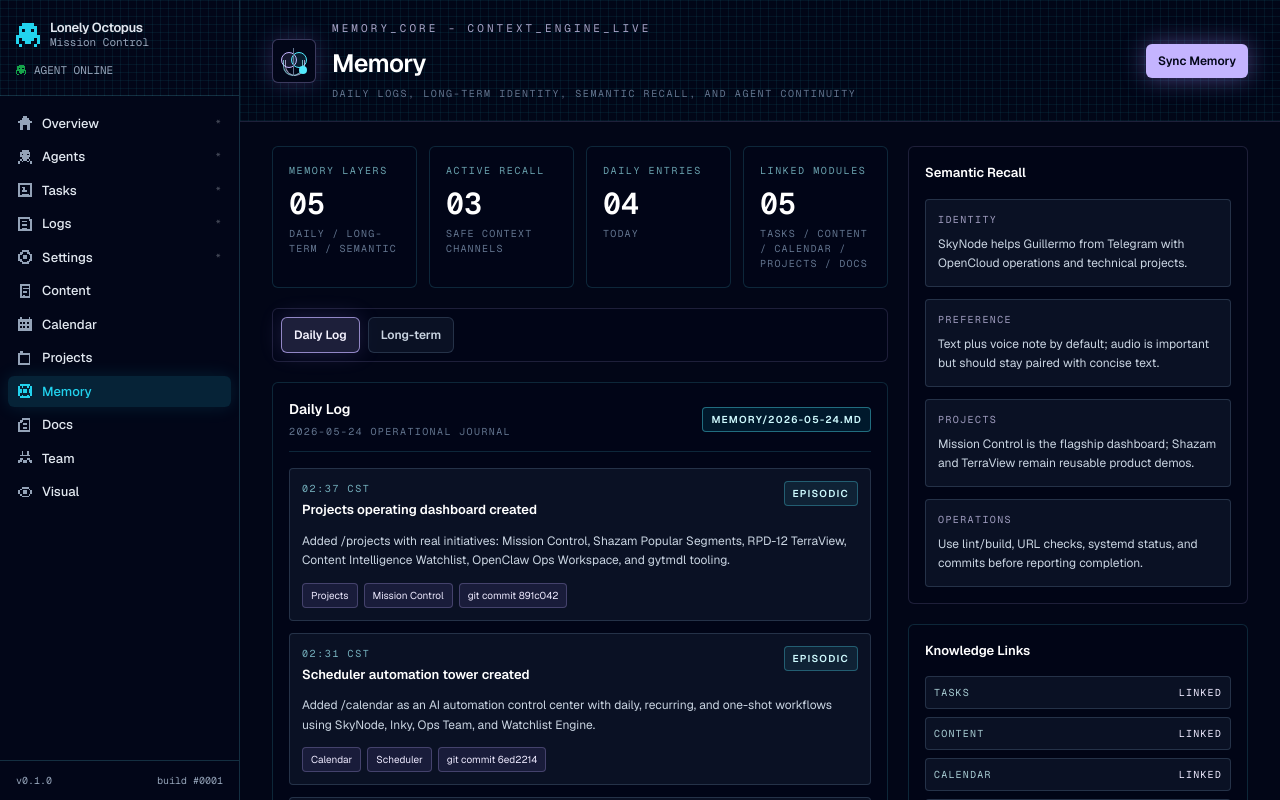
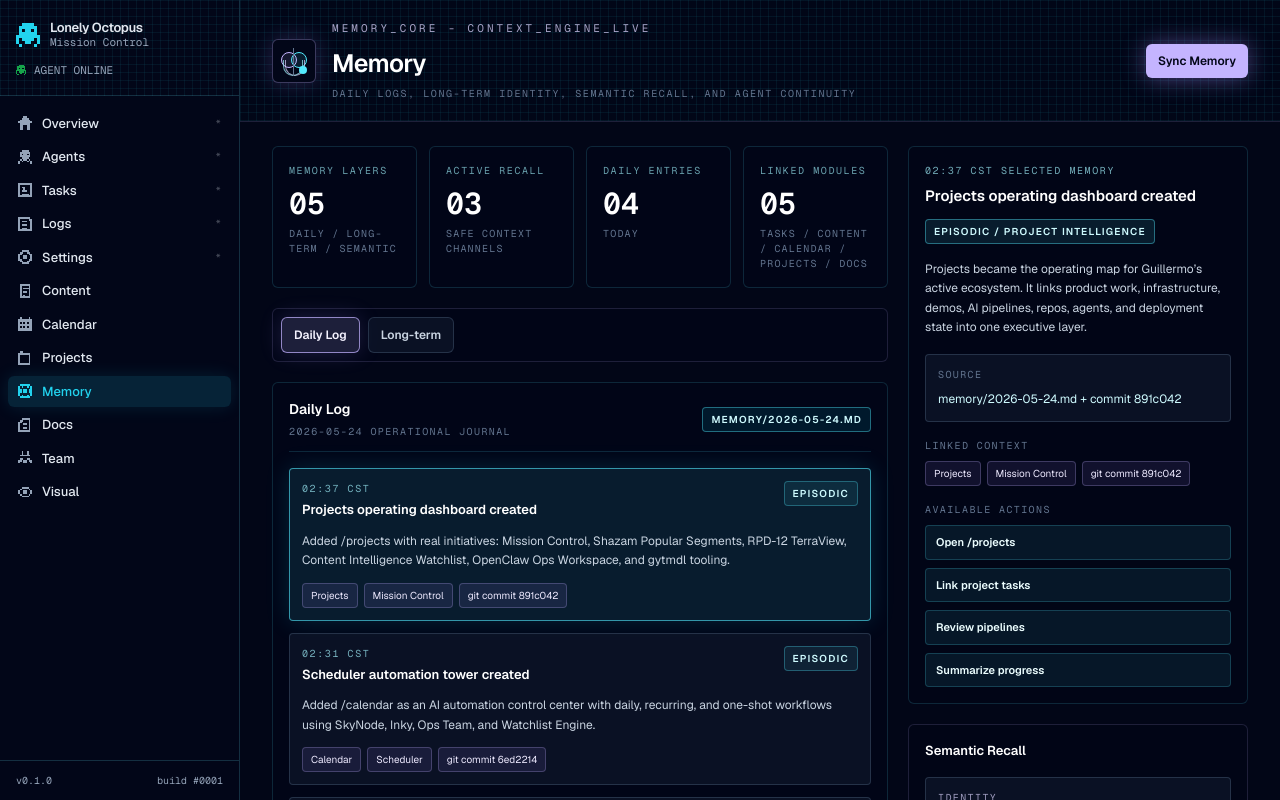
Before and after one commit to jesustorres-code/mission-control, a Next.js app: page /memory in a window 1280 px wide. Shown: the top 800 px of the page. Built offline with nearby package versions, Linux system fonts and the light colour scheme.

Commit message:
Add daily log detail selection

```diff
--- a/src/app/memory/page.tsx
+++ b/src/app/memory/page.tsx
@@ -3,6 +3,16 @@
 import { useMemo, useState } from 'react';
 
 type MemoryTab = 'Daily Log' | 'Long-term';
+type DailyLogEntry = {
+  time: string;
+  title: string;
+  body: string;
+  detail: string;
+  source: string;
+  memoryType: string;
+  links: string[];
+  actions: string[];
+};
 type MemoryLayer = {
   name: string;
   description: string;
@@ -10,30 +20,50 @@ type MemoryLayer = {
   linked: string[];
 };
 
-const DAILY_LOG = [
+const DAILY_LOG: DailyLogEntry[] = [
   {
     time: '02:37',
     title: 'Projects operating dashboard created',
     body: 'Added /projects with real initiatives: Mission Control, Shazam Popular Segments, RPD-12 TerraView, Content Intelligence Watchlist, OpenClaw Ops Workspace, and gytmdl tooling.',
+    detail:
+      'Projects became the operating map for Guillermo’s active ecosystem. It links product work, infrastructure, demos, AI pipelines, repos, agents, and deployment state into one executive layer.',
+    source: 'memory/2026-05-24.md + commit 891c042',
+    memoryType: 'episodic / project intelligence',
     links: ['Projects', 'Mission Control', 'git commit 891c042'],
+    actions: ['Open /projects', 'Link project tasks', 'Review pipelines', 'Summarize progress'],
   },
   {
     time: '02:31',
     title: 'Scheduler automation tower created',
     body: 'Added /calendar as an AI automation control center with daily, recurring, and one-shot workflows using SkyNode, Inky, Ops Team, and Watchlist Engine.',
+    detail:
+      'Scheduler models temporal automation as runnable workflows instead of calendar blocks. It captures cron logic, recurrence, agents, channels, next-run indicators, and operational actions.',
+    source: 'memory/2026-05-24.md + commit 6ed2214',
+    memoryType: 'episodic / procedural',
     links: ['Calendar', 'Scheduler', 'git commit 6ed2214'],
+    actions: ['Open /calendar', 'Inspect workflows', 'Run manually', 'Review logs'],
   },
   {
     time: '02:19',
     title: 'Content Watchlist launched',
     body: 'Added /content with Topic Watchlist, Content Ideas, scoring, urgency tiers, semantic tags, connected sources, and single-column signal cards.',
+    detail:
+      'Watchlist is the content intelligence layer. It ranks signals from Guillermo’s own projects, conversations, repos, deployments, memory, and agent work instead of using generic example topics.',
+    source: 'memory/2026-05-24.md + commits 62c7cc6 / 4806b62',
+    memoryType: 'episodic / semantic',
     links: ['Content', 'Watchlist', 'git commits 62c7cc6 / 4806b62'],
+    actions: ['Open /content', 'Generate ideas', 'Re-score signals', 'Link to tasks'],
   },
   {
     time: '01:45',
     title: 'Mission Control deployed',
     body: 'Cloned jesustorres-code/mission-control, installed dependencies, fixed Turbopack root, built production app, and served it through systemd plus Cloudflare Tunnel.',
+    detail:
+      'This is the root deployment event for the current Mission Control workstream. The app runs locally on Next.js through a systemd user service and is exposed through a Cloudflare quick tunnel.',
+    source: 'memory/2026-05-24.md + deployment checks',
+    memoryType: 'episodic / infrastructure',
     links: ['Next.js', 'Cloudflare Tunnel', 'systemd'],
+    actions: ['Check public URL', 'Restart service', 'Review git state', 'Audit dependencies'],
   },
 ];
 
@@ -109,7 +139,15 @@ function Pill({ children, className = '' }: { children: React.ReactNode; classNa
   );
 }
 
-function MarkdownPanel({ tab }: { tab: MemoryTab }) {
+function MarkdownPanel({
+  tab,
+  selectedEntry,
+  onSelectEntry,
+}: {
+  tab: MemoryTab;
+  selectedEntry: DailyLogEntry;
+  onSelectEntry: (entry: DailyLogEntry) => void;
+}) {
   if (tab === 'Long-term') {
     return (
       <section className="rounded-md border border-violet-300/15 bg-slate-950/72 p-4">
@@ -138,7 +176,17 @@ function MarkdownPanel({ tab }: { tab: MemoryTab }) {
       </div>
       <div className="mt-4 space-y-3">
         {DAILY_LOG.map((entry) => (
-          <article key={entry.title} className="rounded border border-slate-700/70 bg-slate-900/70 p-3">
+          <button
+            key={entry.title}
+            type="button"
+            onClick={() => onSelectEntry(entry)}
+            className={[
+              'block w-full rounded border p-3 text-left transition',
+              selectedEntry.title === entry.title
+                ? 'border-cyan-300/60 bg-cyan-300/10 shadow-[0_0_24px_rgba(34,211,238,0.16)]'
+                : 'border-slate-700/70 bg-slate-900/70 hover:border-cyan-300/35 hover:bg-cyan-300/5',
+            ].join(' ')}
+          >
             <div className="flex flex-wrap items-start justify-between gap-3">
               <div>
                 <p className="mono text-[10px] uppercase tracking-[0.16em] text-cyan-200/70">{entry.time} CST</p>
@@ -154,8 +202,55 @@ function MarkdownPanel({ tab }: { tab: MemoryTab }) {
                 </span>
               ))}
             </div>
-          </article>
+          </button>
         ))}
+      </div>
+    </section>
+  );
+}
+
+function DailyLogDetail({ entry }: { entry: DailyLogEntry }) {
+  return (
+    <section className="rounded-md border border-cyan-300/15 bg-slate-950/70 p-4">
+      <div className="flex flex-wrap items-start justify-between gap-3">
+        <div>
+          <p className="mono text-[10px] uppercase tracking-[0.16em] text-cyan-200/70">{entry.time} CST selected memory</p>
+          <h2 className="mt-2 text-[15px] font-semibold leading-snug text-white">{entry.title}</h2>
+        </div>
+        <Pill className="border-cyan-300/40 bg-cyan-300/10 text-cyan-100">{entry.memoryType}</Pill>
+      </div>
+
+      <p className="mt-4 text-[12px] leading-relaxed text-slate-300">{entry.detail}</p>
+
+      <div className="mt-4 rounded border border-slate-700/70 bg-slate-900/70 p-3">
+        <p className="mono text-[10px] uppercase tracking-[0.14em] text-slate-500">Source</p>
+        <p className="mt-2 text-[12px] leading-relaxed text-cyan-100">{entry.source}</p>
+      </div>
+
+      <div className="mt-4">
+        <p className="mono text-[10px] uppercase tracking-[0.14em] text-slate-500">Linked Context</p>
+        <div className="mt-2 flex flex-wrap gap-1.5">
+          {entry.links.map((link) => (
+            <span key={link} className="rounded border border-violet-300/25 bg-violet-400/10 px-2 py-1 text-[10px] text-violet-100">
+              {link}
+            </span>
+          ))}
+        </div>
+      </div>
+
+      <div className="mt-4">
+        <p className="mono text-[10px] uppercase tracking-[0.14em] text-slate-500">Available Actions</p>
+        <div className="mt-2 grid gap-2">
+          {entry.actions.map((action) => (
+            <button
+              key={action}
+              type="button"
+              className="rounded border border-cyan-300/20 bg-cyan-300/8 px-2.5 py-2 text-left text-[11px] font-semibold text-cyan-50 hover:bg-cyan-300/15"
+            >
+              {action}
+            </button>
+          ))}
+        </div>
       </div>
     </section>
   );
@@ -163,6 +258,7 @@ function MarkdownPanel({ tab }: { tab: MemoryTab }) {
 
 export default function MemoryDashboard() {
   const [activeTab, setActiveTab] = useState<MemoryTab>('Daily Log');
+  const [selectedEntry, setSelectedEntry] = useState<DailyLogEntry>(DAILY_LOG[0]);
   const activeLayerCount = useMemo(() => LAYERS.filter((layer) => ['active', 'ready'].includes(layer.status)).length, []);
 
   return (
@@ -225,7 +321,7 @@ export default function MemoryDashboard() {
             </div>
           </section>
 
-          <MarkdownPanel tab={activeTab} />
+          <MarkdownPanel tab={activeTab} selectedEntry={selectedEntry} onSelectEntry={setSelectedEntry} />
 
           <section className="grid gap-3 lg:grid-cols-2">
             {LAYERS.map((layer) => (
@@ -248,6 +344,8 @@ export default function MemoryDashboard() {
         </main>
 
         <aside className="space-y-5">
+          {activeTab === 'Daily Log' && <DailyLogDetail entry={selectedEntry} />}
+
           <section className="rounded-md border border-violet-300/15 bg-slate-950/70 p-4">
             <h2 className="text-[13px] font-semibold text-white">Semantic Recall</h2>
             <div className="mt-4 space-y-3">
```
